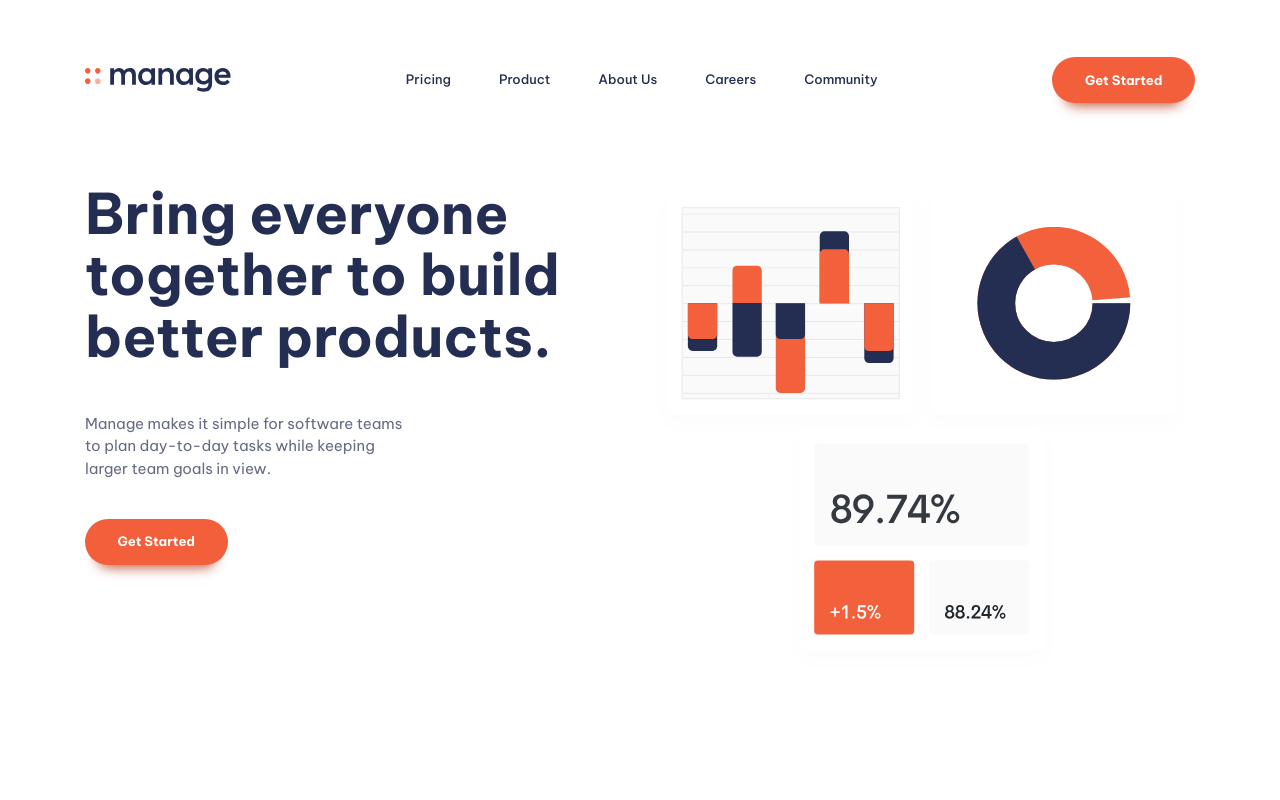
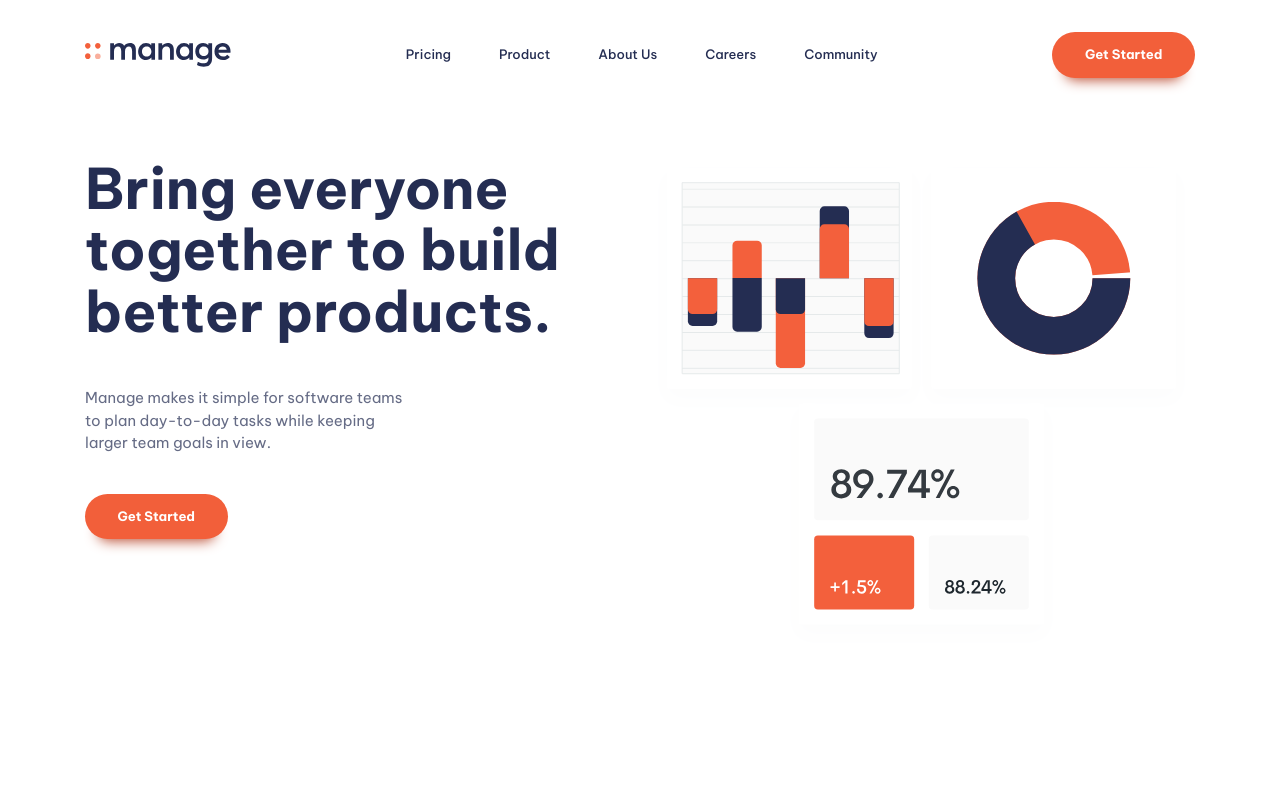
Before and after one commit to dovletgeldi-dev/manage-landing-page, a plain HTML site: page index.html in a window 1280 px wide. Shown: the top 800 px of the page. Drawn offline with Linux system fonts and the light colour scheme.

Commit message:
fixed the padding of primary header

```diff
--- a/style.css
+++ b/style.css
@@ -182,7 +182,7 @@ p[data-width="wide"] {
 /* Navigation */
 
 .primary-header {
-  padding-top: 3.58rem;
+  padding-top: var(--size-600);
   display: flex;
 }
 
```
